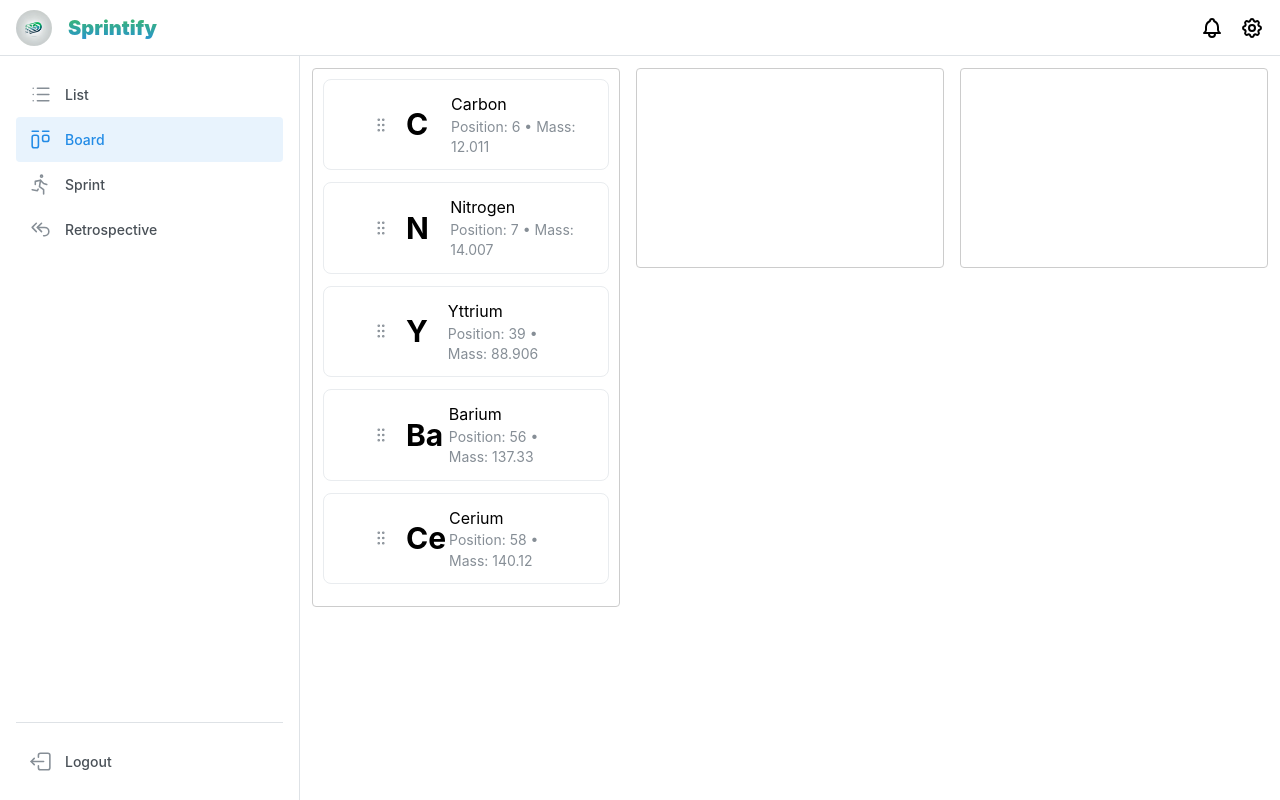
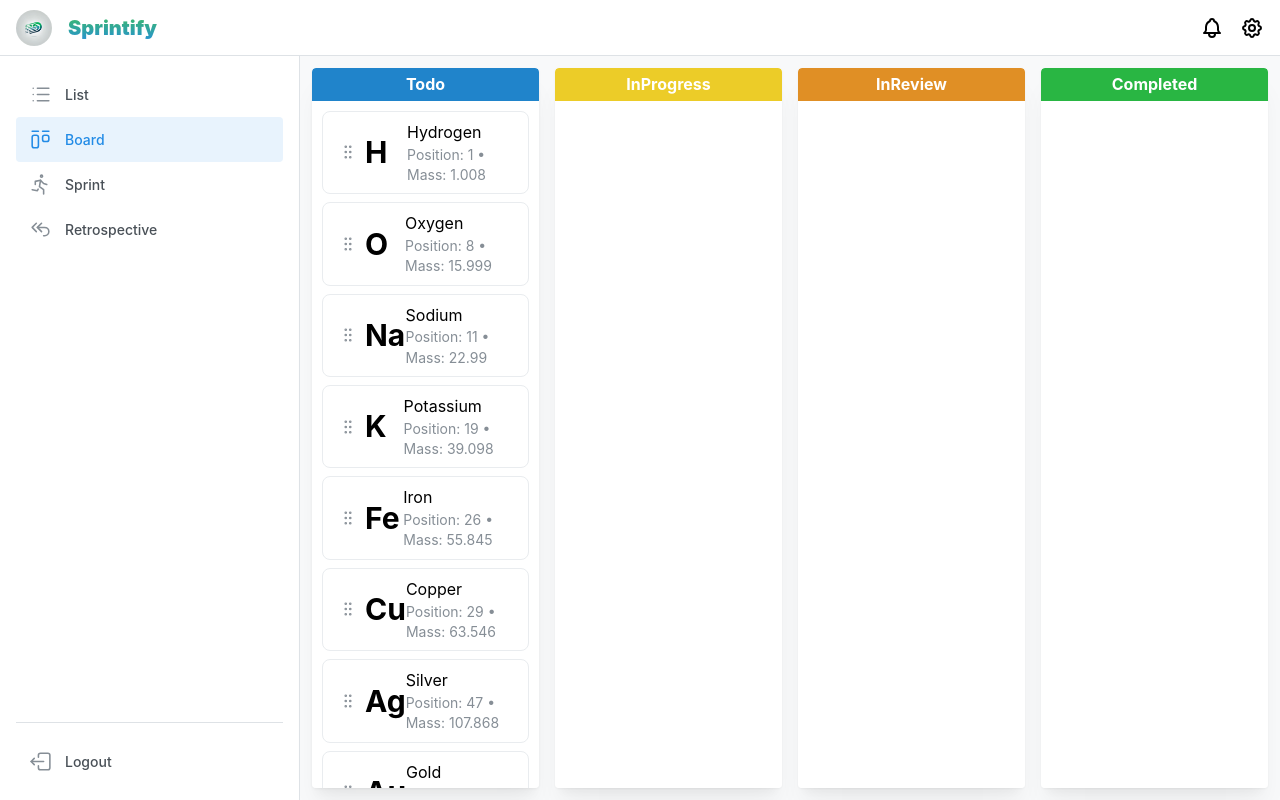
Before and after one commit to moppiiiii/sprintify, a React (Vite) app in the folder apps/frontend/: page /board in a window 1280 px wide. Built offline with nearby package versions, Linux system fonts and the light colour scheme.

Commit message:
style(board): fix bpard page style

```diff
--- a/apps/frontend/src/app/components/parts/navbar/Navbar.parts.module.scss
+++ b/apps/frontend/src/app/components/parts/navbar/Navbar.parts.module.scss
@@ -1,4 +1,6 @@
 .navbar-container {
+  position: sticky;
+  top: 56px;
   display: flex;
   flex-direction: column;
   width: 300px;
--- a/apps/frontend/src/app/components/templates/board/Board.template.module.scss
+++ b/apps/frontend/src/app/components/templates/board/Board.template.module.scss
@@ -1,45 +1,81 @@
 .board-template-container {
+  height: calc(100vh - 56px);
   padding: 12px;
+  background-color: #f8f9fa;
 
   > .column-container {
     flex: 1 1 0;
     min-width: 0;
+    overflow-y: auto;
 
-    .column-wrapper {
-      min-height: 200px;
-      padding: 10px;
-      border: 1px solid #ccc;
-      border-radius: 4px;
+    > .column-title {
+      position: sticky;
+      top: 0;
+      padding-block: 4px;
+      font-weight: 700;
+      color: #fff;
+      text-transform: capitalize;
+      border-radius: var(--mantine-radius-default) var(--mantine-radius-default) 0 0;
     }
+
+    &:nth-child(1) {
+       > .column-title {
+        background-color: #2084cb;
        }
     }
 
-.item {
+    &:nth-child(2) {
+      > .column-title {
+        background-color: #eccc28;
+      }
+    }
+
+    &:nth-child(3) {
+      > .column-title {
+        background-color: #e08f25;
+      }
+    }
+
+    &:nth-child(4) {
+      > .column-title {
+        background-color: #29b643;
+      }
+    }
+
+    .column-wrapper {
+      display: flex;
+      flex-direction: column;
+      gap: 8px;
+      height: 100%;
+      padding: 10px;
+
+      .drag-item {
         display: flex;
         align-items: center;
-  padding: var(--mantine-spacing-sm) var(--mantine-spacing-xl);
-  margin-bottom: var(--mantine-spacing-sm);
+        padding: 8px;
         background-color: light-dark(var(--mantine-color-white), var(--mantine-color-dark-5));
         border: 1px solid light-dark(var(--mantine-color-gray-2), var(--mantine-color-dark-5));
         border-radius: var(--mantine-radius-md);
+
+        > .drag-handle {
+          display: flex;
+          align-items: center;
+          justify-content: center;
+          height: 100%;
+          padding-inline: 8px;
+          color: light-dark(var(--mantine-color-gray-6), var(--mantine-color-dark-1));
         }
 
-.itemDragging {
-  box-shadow: var(--mantine-shadow-sm);
-}
-
-.symbol {
+        > .drag-symbol {
           width: 60px;
           font-size: 30px;
           font-weight: 700;
         }
+      }
 
-.dragHandle {
-  display: flex;
-  align-items: center;
-  justify-content: center;
-  height: 100%;
-  padding-right: var(--mantine-spacing-md);
-  padding-left: var(--mantine-spacing-md);
-  color: light-dark(var(--mantine-color-gray-6), var(--mantine-color-dark-1));
+      .item-dragging {
+        box-shadow: var(--mantine-shadow-sm);
       }
+    }
+  }
+}
--- a/apps/frontend/src/app/components/templates/board/Board.template.tsx
+++ b/apps/frontend/src/app/components/templates/board/Board.template.tsx
@@ -1,7 +1,7 @@
 import React from "react";
 import UsuallyLayout from "../../layouts/usually/Usually.layout";
 
-import { Box, Flex, Text } from "@mantine/core";
+import { Box, Flex, Paper, Text } from "@mantine/core";
 import {
   DragDropContext,
   Droppable,
@@ -12,18 +12,24 @@ import classes from "./Board.template.module.scss";
 import { IconGripVertical } from "@tabler/icons-react";
 
 const data = [
-  { position: 6, mass: 12.011, symbol: "C", name: "Carbon" },
-  { position: 7, mass: 14.007, symbol: "N", name: "Nitrogen" },
-  { position: 39, mass: 88.906, symbol: "Y", name: "Yttrium" },
-  { position: 56, mass: 137.33, symbol: "Ba", name: "Barium" },
-  { position: 58, mass: 140.12, symbol: "Ce", name: "Cerium" },
+  { position: 1, mass: 1.008, symbol: "H", name: "Hydrogen" },
+  { position: 8, mass: 15.999, symbol: "O", name: "Oxygen" },
+  { position: 11, mass: 22.99, symbol: "Na", name: "Sodium" },
+  { position: 19, mass: 39.098, symbol: "K", name: "Potassium" },
+  { position: 26, mass: 55.845, symbol: "Fe", name: "Iron" },
+  { position: 29, mass: 63.546, symbol: "Cu", name: "Copper" },
+  { position: 47, mass: 107.868, symbol: "Ag", name: "Silver" },
+  { position: 79, mass: 196.967, symbol: "Au", name: "Gold" },
+  { position: 82, mass: 207.2, symbol: "Pb", name: "Lead" },
+  { position: 92, mass: 238.029, symbol: "U", name: "Uranium" },
 ];
 
 const BoardTemplate: React.FC = () => {
   const [columns, setColumns] = React.useState({
-    column1: data,
-    column2: [],
-    column3: [],
+    todo: data,
+    inProgress: [],
+    inReview: [],
+    completed: [],
   });
 
   const onDragEnd = (result: DropResult) => {
@@ -47,7 +53,15 @@ const BoardTemplate: React.FC = () => {
       <DragDropContext onDragEnd={onDragEnd}>
         <Flex gap="md" className={classes["board-template-container"]}>
           {Object.entries(columns).map(([columnId, columnItems]) => (
-            <Box key={columnId} className={classes["column-container"]}>
+            <Paper
+              key={columnId}
+              shadow="md"
+              className={classes["column-container"]}
+            >
+              <Text ta="center" className={classes["column-title"]}>
+                {columnId}
+              </Text>
+
               <Droppable droppableId={columnId} direction="vertical">
                 {(provided) => (
                   <Box
@@ -63,20 +77,20 @@ const BoardTemplate: React.FC = () => {
                       >
                         {(provided, snapshot) => (
                           <Box
-                            className={`${classes.item} ${snapshot.isDragging ? classes.itemDragging : ""}`}
+                            className={`${classes["drag-item"]} ${snapshot.isDragging ? classes["item-dragging"] : ""}`}
                             ref={provided.innerRef}
                             {...provided.draggableProps}
                           >
                             <Box
                               {...provided.dragHandleProps}
-                              className={classes.dragHandle}
+                              className={classes["drag-handle"]}
                             >
                               <IconGripVertical
                                 style={{ width: 18, height: 18 }}
                                 stroke={1.5}
                               />
                             </Box>
-                            <Text className={classes.symbol}>
+                            <Text className={classes["drag-symbol"]}>
                               {item.symbol}
                             </Text>
                             <Box>
@@ -93,7 +107,7 @@ const BoardTemplate: React.FC = () => {
                   </Box>
                 )}
               </Droppable>
-            </Box>
+            </Paper>
           ))}
         </Flex>
       </DragDropContext>
```
Also changed, not shown: apps/frontend/src/app/components/templates/board/Board.template.module.scss.d.ts (+5 -4 lines). Lines whose indentation alone changed are shown as unchanged.
